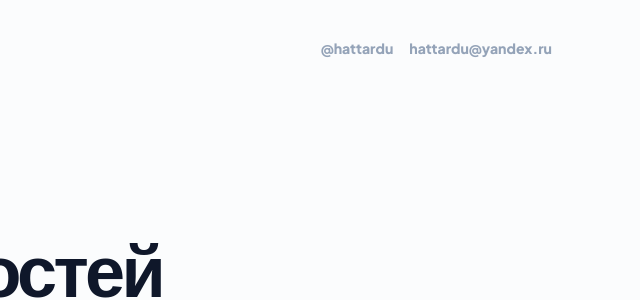
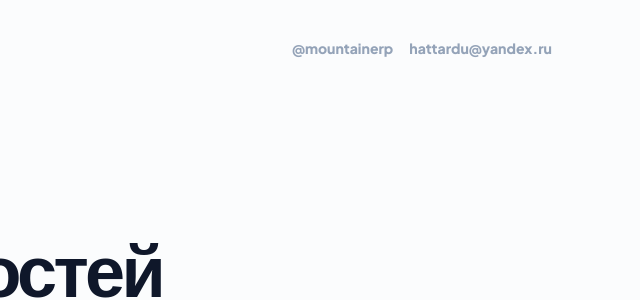
Before and after one commit to Xmza/xmza.github.io, a plain HTML site: page index.html in a window 1280 px wide. Shown: the top 300 px of the page, 640-1280 px from the left. Drawn offline with nearby package versions, Linux system fonts and the light colour scheme.

Commit message:
Update index.html

```diff
--- a/index.html
+++ b/index.html
@@ -23,7 +23,7 @@
             <span class="text-xl font-black tracking-tighter text-slate-900 uppercase">Mountain</span>
         </div>
         <div class="hidden md:flex gap-4">
-            <a href="https://t.me/hattardu" class="text-slate-400 hover:text-blue-500 text-sm font-bold transition">@hattardu</a>
+            <a href="https://t.me/mountainerp" class="text-slate-400 hover:text-blue-500 text-sm font-bold transition">@mountainerp</a>
             <a href="mailto:hattardu@yandex.ru" class="text-slate-400 hover:text-blue-500 text-sm font-bold transition">hattardu@yandex.ru</a>
         </div>
     </nav>
```
